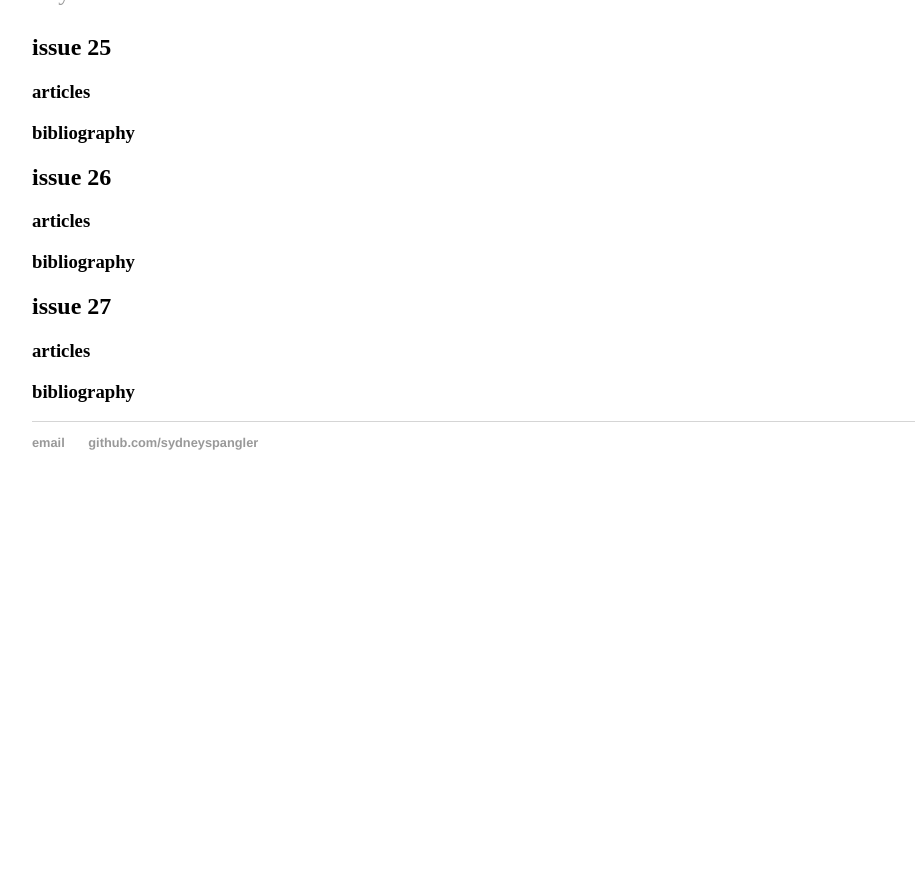
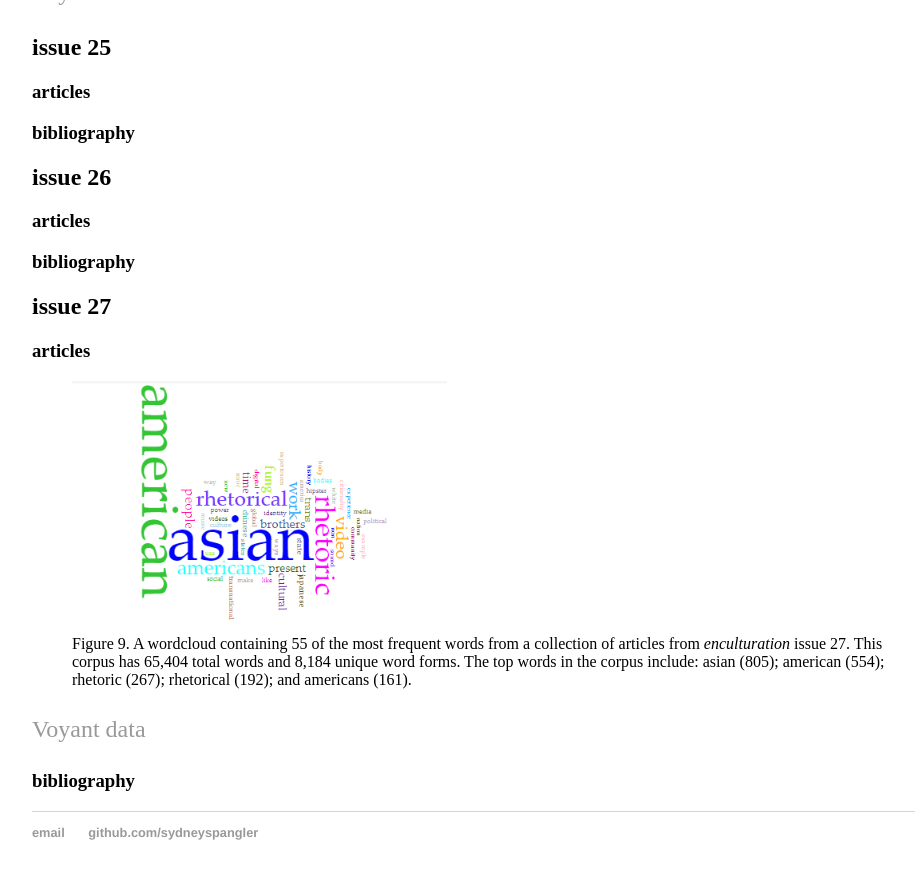
Before and after one commit to sydneyspangler/sydneyspangler.github.io, a Jekyll site: the page built from distant-reading-project/index.html, in a window 1280 px wide and 900 px high, scrolled down 2412 px. Shown: the top 879 px of the window, without its empty margins (160-1075 px from the left). Built offline with Jekyll 4.4.1, drawn with Linux system fonts in a browser that asks for light colours; before the commit the page ends 2922 px from its top, so only the background shows below that; some of the changed lines change nothing that is shown.

Commit message:
Update index.html

```diff
--- a/distant-reading-project/index.html
+++ b/distant-reading-project/index.html
@@ -14,26 +14,26 @@
 		<img src="https://sydneyspangler.github.io/media/issue-23.PNG" alt="A wordcloud for issue 23 of enculturation. The top five words are digital, rhetoric, rhetorical, media, and work." height="250">
 		<figcaption>Figure 1. A wordcloud containing 55 of the most frequent words from a collection of articles from <i>enculturation</i> issue 23. This corpus has 71,443 total words and 8,043 unique word forms. The top words in the corpus include: digital (978); rhetoric (640); rhetorical (315); media (260); and work (172).</figcaption>
 	</figure>
-	<p><a href="https://voyant-tools.org/?corpus=a4d9ee6ae2f9ef632a353f4d97aa14d3&panels=cirrus,reader,trends,summary,contexts">Voyant data</a></p>
+	<p><a href="https://voyant-tools.org/?corpus=a4d9ee6ae2f9ef632a353f4d97aa14d3&panels=cirrus,reader,trends,summary,contexts" target="_blank">Voyant data</a></p>
 	<h3>bibliography</h3>
 	<figure>
 		<img src="https://sydneyspangler.github.io/media/issue-23-bib.PNG" alt="A wordcloud portraying the bibliographies of issue 23 of enculturation. The top five words are rhetoric, pp, digital, vol, and http." height="250">
 		<figcaption>Figure 2. A wordcloud containing 55 of the most frequent items from a collection of bibliographies from <i>enculturation</i> issue 23. This corpus has 9,341 total words and 2,741 unique word forms.</figcaption>
 	</figure>
-	<p><a href="https://voyant-tools.org/?corpus=d388f009e72efe4549bd8a57f2ac9a48&panels=cirrus,reader,trends,summary,contexts">Voyant data</a></p>
+	<p><a href="https://voyant-tools.org/?corpus=d388f009e72efe4549bd8a57f2ac9a48&panels=cirrus,reader,trends,summary,contexts" target="_blank">Voyant data</a></p>
 	<h2>issue 24</h2>
 	<h3>articles</h3>
 	<figure>
 		<img src="https://sydneyspangler.github.io/media/issue-24.PNG" alt="A wordcloud for issue 24 of enculturation. The top five words are rhetorical, technology, rhetoric, people, and digital." height="250">
 		<figcaption>Figure 3. A wordcloud containing 55 of the most frequent words from a collection of articles from <i>enculturation</i> issue 24. This corpus has 59,505 total words and 7,628 unique word forms. The top words in the corpus include: rhetorical (242); technology (219); rhetoric (192); people (184); and digital (154). </figcaption>
 	</figure>
-	<p><a href="https://voyant-tools.org/?corpus=97b7b4ef6685ebac0e6a7f012194b64e&panels=cirrus,reader,trends,summary,contexts">Voyant data</a></p>
+	<p><a href="https://voyant-tools.org/?corpus=97b7b4ef6685ebac0e6a7f012194b64e&panels=cirrus,reader,trends,summary,contexts" target="_blank">Voyant data</a></p>
 	<h3>bibliography</h3>
 	<figure>
 		<img src="https://sydneyspangler.github.io/media/issue-24-bib.PNG" alt="A wordcloud portraying the bibliographies of issue 24 of enculturation. The top five items are pp, vol, rhetoric, disability, and accessed." height="250">
 		<figcaption>Figure 4. A wordcloud containing 55 of the most frequent items from a collection of bibliographies from <i>enculturation</i> issue 24. This corpus has 6,688 total words and 2,164 unique word forms.</figcaption>
 	</figure>
-	<p><a href="https://voyant-tools.org/?corpus=f68f10f0961b0d41f1a6f13065343df8&panels=cirrus,reader,trends,summary,contexts">Voyant data</a></p>
+	<p><a href="https://voyant-tools.org/?corpus=f68f10f0961b0d41f1a6f13065343df8&panels=cirrus,reader,trends,summary,contexts" target="_blank">Voyant data</a></p>
 	<h2>issue 25</h2>
 	<h3>articles</h3>
 	<h3>bibliography</h3>
@@ -42,5 +42,10 @@
 	<h3>bibliography</h3>
 	<h2>issue 27</h2>
 	<h3>articles</h3>
+	<figure>
+		<img src="https://sydneyspangler.github.io/media/issue-27.PNG" alt="A wordcloud for issue 27 of enculturation. The top five words are asian, american, rhetoric, rhetorical, and americans." height="250">
+		<figcaption>Figure 9. A wordcloud containing 55 of the most frequent words from a collection of articles from <i>enculturation</i> issue 27. This corpus has 65,404 total words and 8,184 unique word forms. The top words in the corpus include: asian (805); american (554); rhetoric (267); rhetorical (192); and americans (161).</figcaption>
+	</figure>
+	<p><a href="https://voyant-tools.org/?corpus=6391ba85a3b358622a292d5a127e042f&panels=cirrus,reader,trends,summary,contexts" target="_blank">Voyant data</a></p>
 	<h3>bibliography</h3>
 </div><!-- /.blurb -->
```
